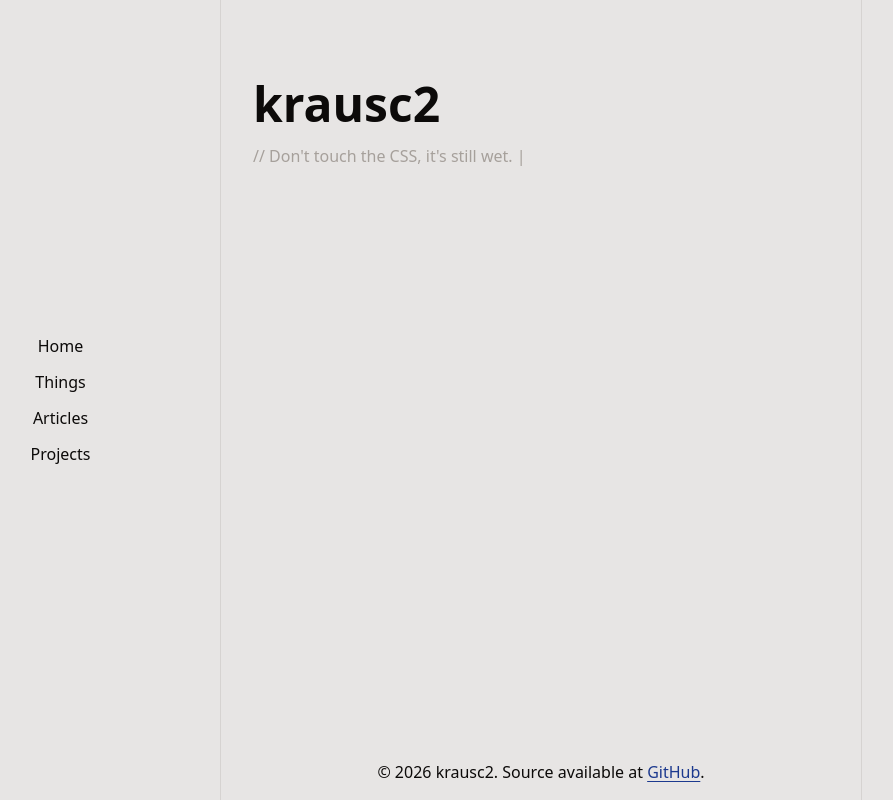
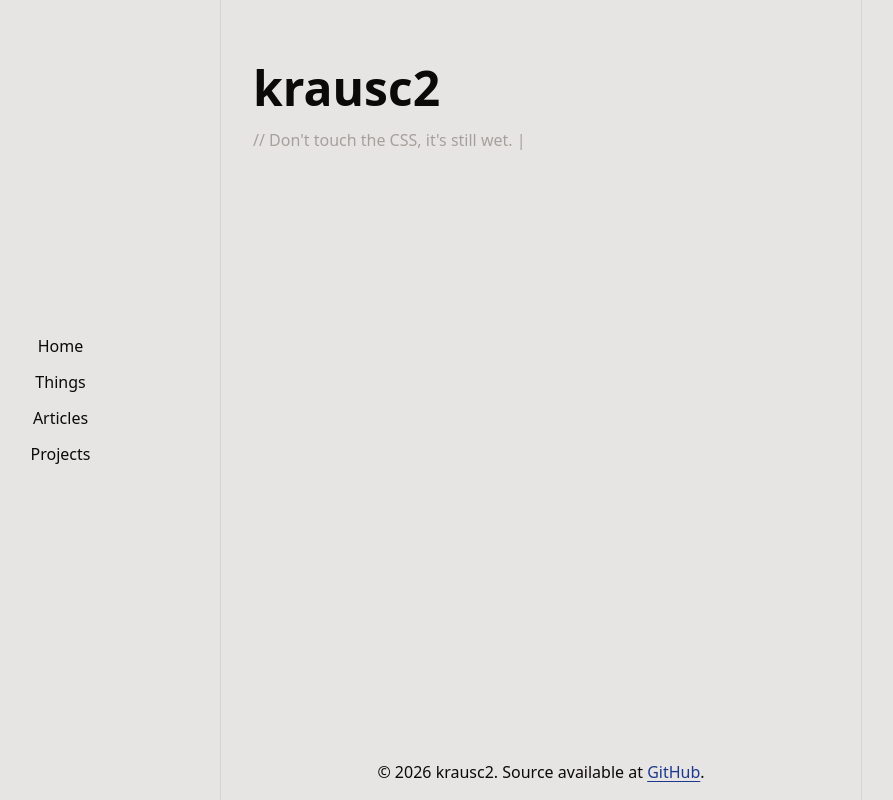
Before and after one commit to krausc2/kc2.dev, a SvelteKit app: page / in a window 1280 px wide. Shown: the whole page, without its empty margins (99-992 px from the left). Built offline with nearby package versions, Linux system fonts and the light colour scheme.

Commit message:
feat: minor CSS changes

```diff
--- a/src/lib/splashes.ts
+++ b/src/lib/splashes.ts
@@ -3,7 +3,7 @@ const MS_PER_DAY = 86400000; // 24 * 60 * 60 * 1000
 const SPLASHES = {
 	day: [
 		"Any computer is a laptop if you're strong enough.",
-		"Clippy just wanted to help out.",
+		"Clippy just wanted to help.",
 		"See my latest project at localhost:5173/",
 		"Hello world!",
 		"<s>Vibe coding?</s> Prompt engineering.",
--- a/src/routes/+layout.svelte
+++ b/src/routes/+layout.svelte
@@ -42,11 +42,9 @@
 
 	<!-- Main Content -->
 	<main class="col-span-2 flex flex-col h-full">
-		<div class="p-8">
-			{@render children()}
-		</div>
+		{@render children()}
 
-		<footer class="mt-auto py-4 text-center">
+		<footer class="p-4 mt-auto text-center">
 			<p>© 2026 krausc2. Source available at <a href="https://github.com/krausc2/kc2.dev" target="_blank" rel="noreferrer">GitHub</a>.</p>
 		</footer>
 	</main>
--- a/src/routes/+page.svelte
+++ b/src/routes/+page.svelte
@@ -17,9 +17,9 @@
 	};
 </script>
 
-<div>
-	<p class="pt-12 text-5xl font-bold">krausc2</p>
-	<p class="py-4 text-stone-400">// {@html splash()} <span class="cursor">|</span></p>
+<div class="flex flex-col pt-16 gap-4 px-8">
+	<p class="text-5xl font-bold">krausc2</p>
+	<p class="text-stone-400">// {@html splash()} <span class="cursor">|</span></p>
 </div>
 
 <style>
```
